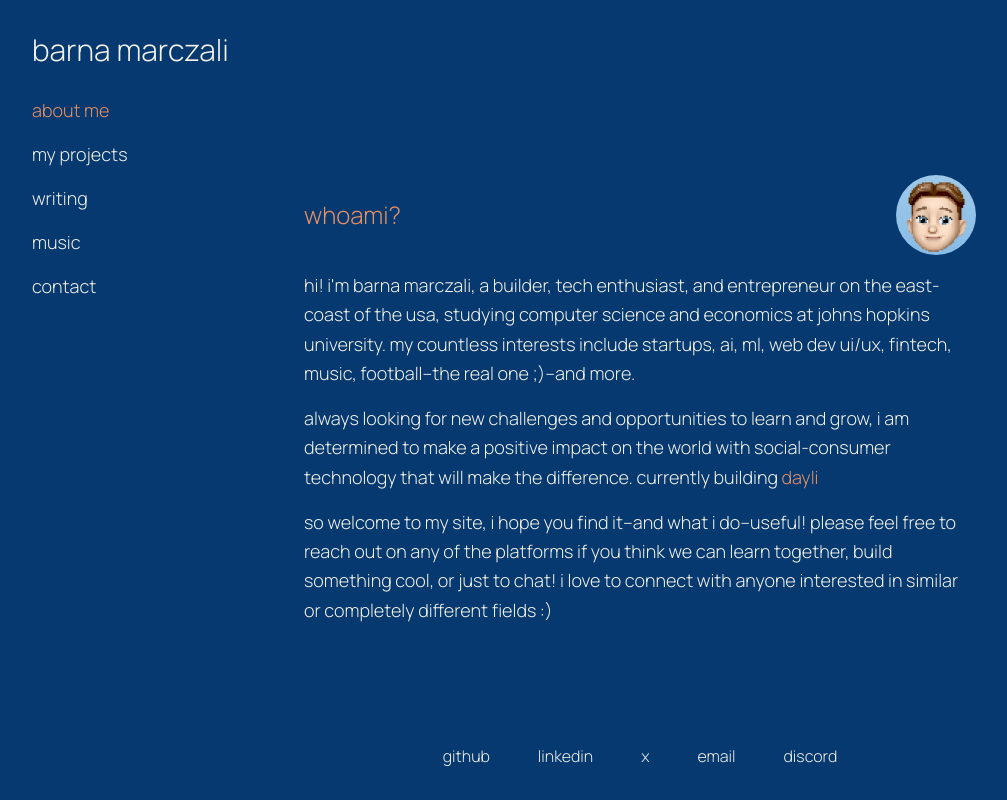
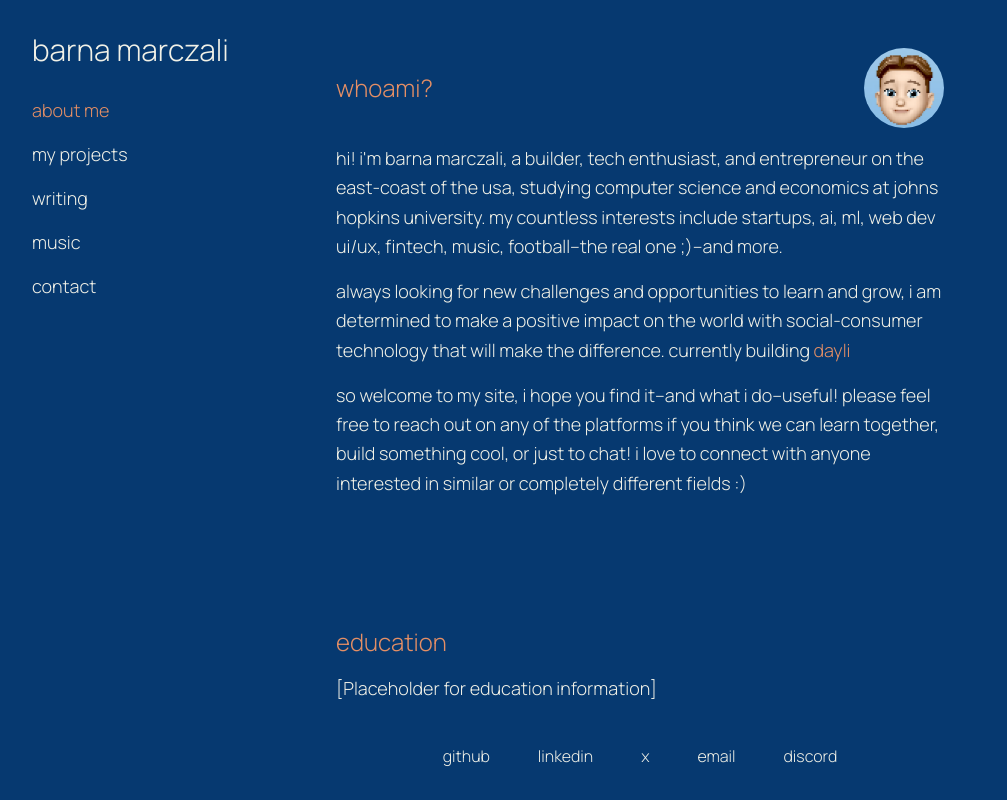
Before and after one commit to barnamarczali/personal-website, a Next.js app: page / in a window 1280 px wide. Both pictures are taken after a click on the button "barna marczali". Shown: the whole page, without its empty margins (0-1007 px from the left). Built offline with nearby package versions, Linux system fonts and the light colour scheme.

Commit message:
about me and favicon updates

```diff
--- a/app/globals.css
+++ b/app/globals.css
@@ -14,6 +14,25 @@ html, body {
   color: var(--brand-text);
 }
 
+/* Custom scrollbar on the right side */
+body {
+  scrollbar-width: thin;
+  scrollbar-color: var(--brand-accent) transparent;
+}
+
+body::-webkit-scrollbar {
+  width: 8px;
+}
+
+body::-webkit-scrollbar-track {
+  background: transparent;
+}
+
+body::-webkit-scrollbar-thumb {
+  background-color: var(--brand-accent);
+  border-radius: 4px;
+}
+
 * {
   box-sizing: border-box;
 }
@@ -21,6 +40,24 @@ html, body {
 .page-content-wrapper {
   position: relative;
   overflow: hidden;
+}
+
+/* Allow scrolling for about page content */
+.about-content-wrapper {
+  width: 100%;
+  padding: 0;
+  position: relative;
+  overflow: visible;
+}
+
+.section-content {
+  position: relative;
+  padding: 3rem 0;
+  width: 100%;
+  max-width: 42rem;
+  margin: 0 auto;
+  padding-left: 2rem;
+  padding-right: 2rem;
 }
 
 .page-content-layer {
--- a/app/layout.tsx
+++ b/app/layout.tsx
@@ -13,7 +13,7 @@ export const metadata: Metadata = {
   title: 'barna marczali',
   description: 'personal website',
   icons: {
-    icon: '/git_pfp_favicon.png',
+    icon: '/personal_favicon.png',
   },
 };
 
--- a/app/page.tsx
+++ b/app/page.tsx
@@ -19,14 +19,15 @@ const menuItems = [
   { name: 'contact', id: 'contact' },
 ];
 
-const CONTENT_VIEWS = {
-  about: () => (
-    <div>
+const AboutContent = () => {
+  return (
+    <div className="about-content-wrapper">
+      <div className="section-content">
         <div className="flex items-center justify-between mb-4">
           <h2 className="text-2xl font-light text-brand-accent">whoami?</h2>
           <img
             src="/git_pfp.png"
-          alt="Barna Marczali"
+            alt="barna marczali"
             className="h-16 w-16 md:h-20 md:w-20 rounded-full object-cover relative z-0"
           />
         </div>
@@ -40,13 +41,46 @@ const CONTENT_VIEWS = {
           on the world with social-consumer technology that will make the difference. currently building
           <a href="https://www.dayli.social" className="text-brand-accent hover:text-brand-accent/80 transition-colors" target="_blank" rel="noopener noreferrer"> dayli</a>
         </p>
-      <p className="text-lg font-light leading-relaxed">
+        <p className="text-lg font-light leading-relaxed mb-8">
           so welcome to my site, i hope you find it–and what i do–useful! please feel free to reach out on any of the platforms
           if you think we can learn together, build something cool, or just to chat! i love to connect with anyone interested in similar or
           completely different fields :)
         </p>
       </div>
-  ),
+
+      <div className="section-content">
+        <h2 className="text-2xl font-light text-brand-accent mb-4">education</h2>
+        <p className="text-lg font-light leading-relaxed mb-8">
+          [Placeholder for education information]
+        </p>
+      </div>
+
+      <div className="section-content">
+        <h2 className="text-2xl font-light text-brand-accent mb-4">experience</h2>
+        <p className="text-lg font-light leading-relaxed mb-8">
+          [Placeholder for experience information]
+        </p>
+      </div>
+
+      <div className="section-content">
+        <h2 className="text-2xl font-light text-brand-accent mb-4">skills</h2>
+        <p className="text-lg font-light leading-relaxed mb-8">
+          [Placeholder for skills information]
+        </p>
+      </div>
+
+      <div className="section-content">
+        <h2 className="text-2xl font-light text-brand-accent mb-4">interests</h2>
+        <p className="text-lg font-light leading-relaxed mb-8">
+          [Placeholder for interests information]
+        </p>
+      </div>
+    </div>
+  );
+};
+
+const CONTENT_VIEWS = {
+  about: () => <AboutContent />,
   projects: () => (
     <div>
       <h2 className="text-2xl font-light text-brand-accent mb-4">my projects</h2>
@@ -208,10 +242,10 @@ export default function Page() {
       sparkCount={7}
       duration={500}
     >
-      <main className="min-h-screen relative overflow-hidden">
+      <main className="min-h-screen relative overflow-y-auto">
         {/* Initial centered view */}
         <div
-          className={`absolute inset-0 flex items-center justify-center p-4 transition-opacity duration-[330ms] ${
+          className={`absolute inset-0 flex items-center justify-center p-4 transition-opacity duration-[330ms] z-30 ${
             isExpanded
               ? 'opacity-0 pointer-events-none'
               : 'opacity-100'
@@ -265,7 +299,7 @@ export default function Page() {
         >
           {/* Header with name */}
           <div
-            className={`absolute top-8 left-8 transition-all duration-[520ms] delay-[130ms] z-20 ${
+            className={`fixed top-8 left-8 transition-all duration-[520ms] delay-[130ms] z-20 ${
               isExpanded ? 'translate-x-0 translate-y-0 scale-100 opacity-100' : 'translate-x-[calc(50vw-2rem)] translate-y-[calc(50vh-2rem)] scale-[0.3] opacity-0'
             }`}
             style={{
@@ -279,7 +313,7 @@ export default function Page() {
 
           {/* Menu items */}
           <nav
-            className={`absolute top-24 left-8 flex flex-col gap-4 transition-all duration-[520ms] delay-[195ms] z-20 ${
+            className={`fixed top-24 left-8 flex flex-col gap-4 transition-all duration-[520ms] delay-[195ms] z-20 ${
               isExpanded ? 'translate-x-0 opacity-100' : '-translate-x-full opacity-0'
             }`}
           >
@@ -304,11 +338,19 @@ export default function Page() {
 
           {/* Main content */}
           <div
-            className={`absolute inset-0 flex items-center justify-center px-8 md:px-16 lg:px-32 transition-all duration-[520ms] delay-[325ms] z-10 pointer-events-none ${
+            className={`${
+              currentView === 'about'
+                ? 'w-full'
+                : 'absolute inset-0 flex items-center justify-center px-8 md:px-16 lg:px-32 pointer-events-none'
+            } transition-all duration-[520ms] delay-[325ms] z-10 ${
               isExpanded ? 'opacity-100 scale-100' : 'opacity-0 scale-95'
             }`}
           >
-            <div className="relative max-w-2xl text-brand-text pointer-events-auto page-content-wrapper">
+            <div className={`relative ${
+              currentView === 'about'
+                ? 'w-full'
+                : 'max-w-2xl w-full h-full flex items-center justify-center page-content-wrapper'
+            } text-brand-text ${currentView === 'about' ? '' : 'pointer-events-auto'}`}>
               {/* Previous content (exiting) */}
               {PreviousContent && (
                 <div
@@ -333,9 +375,9 @@ export default function Page() {
             </div>
           </div>
 
-          {/* Social links at bottom */}
+          {/* Social links at bottom - fixed footer */}
           <nav
-            className={`absolute bottom-8 left-0 right-0 flex justify-center gap-8 md:gap-12 transition-all duration-[520ms] delay-[260ms] z-20 ${
+            className={`fixed bottom-8 left-0 right-0 flex justify-center gap-8 md:gap-12 transition-all duration-[520ms] delay-[260ms] z-20 ${
               isExpanded ? 'translate-y-0 scale-100 opacity-100' : 'translate-y-[calc(-50vh+2rem)] scale-[0.3] opacity-0'
             }`}
             style={{
```
Also changed, not shown: public/git_pfp_favicon.png (deleted), public/personal_favicon.png (added). Lines whose indentation alone changed are shown as unchanged.
